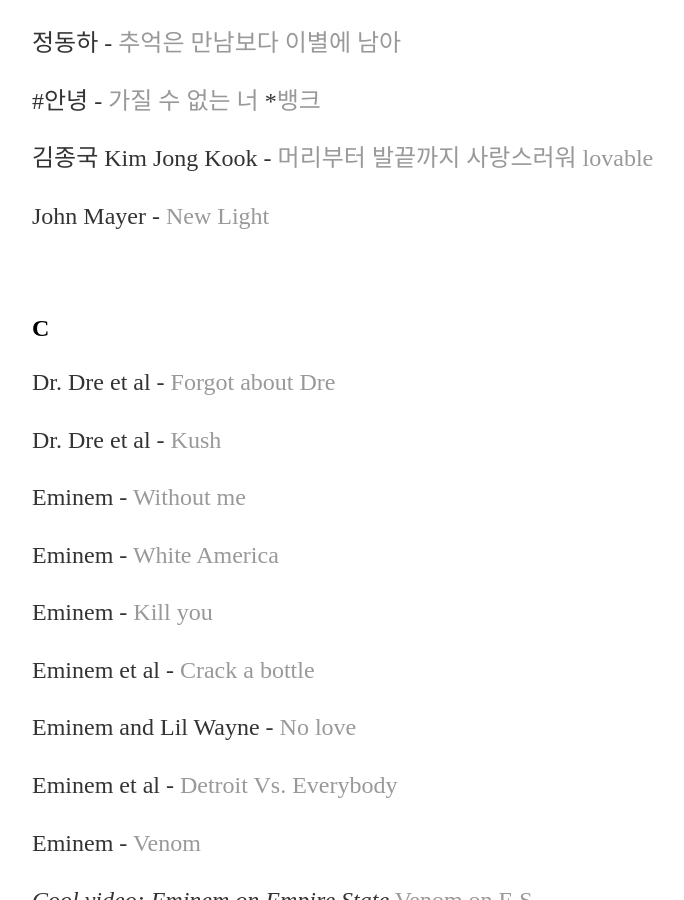
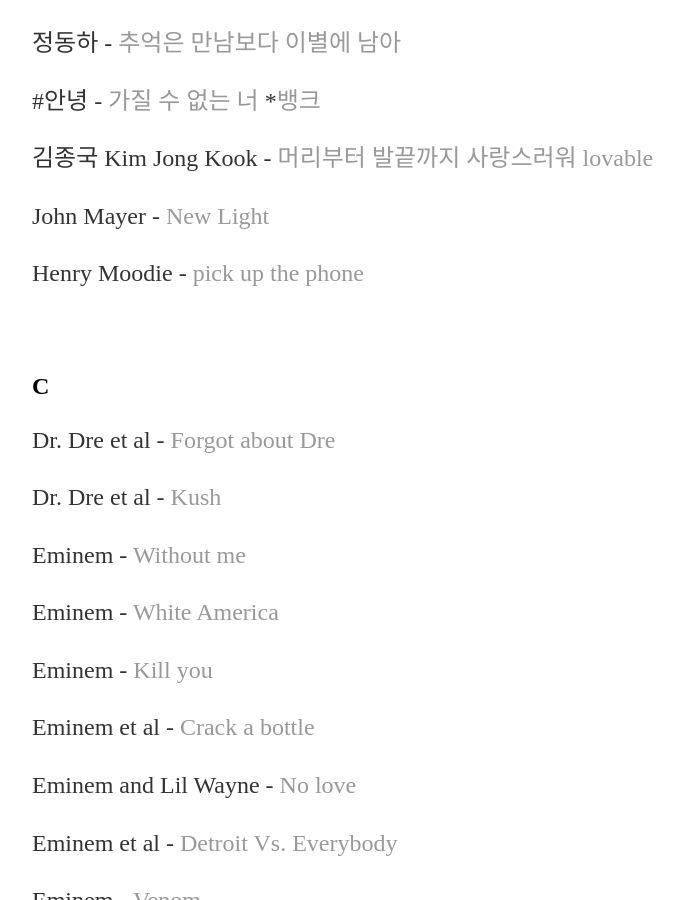
Before and after one commit to yjkweon24/yjkweon24.github.io, a Jekyll site: the page built from _posts/2018-10-23-songs-that-i-love.md, in a window 1280 px wide and 900 px high, scrolled down 16004 px. Shown: the whole window, without its empty margins (160-844 px from the left). Built offline with Jekyll 4.4.1, drawn with Linux system fonts in a browser that asks for light colours.

Commit message:
Update 2018-10-23-songs-that-i-love.md

```diff
--- a/_posts/2018-10-23-songs-that-i-love.md
+++ b/_posts/2018-10-23-songs-that-i-love.md
@@ -558,6 +558,8 @@
 
 John Mayer - [New Light](https://youtu.be/mQ055hHdxbE?si=KKEVTj-QzMzUinxZ)
 
+Henry Moodie - [pick up the phone](https://youtu.be/aZDlaZCpKYw?si=rBT8gnUL6ViPq-P3)
+
 <br>
 
 ## C
```
